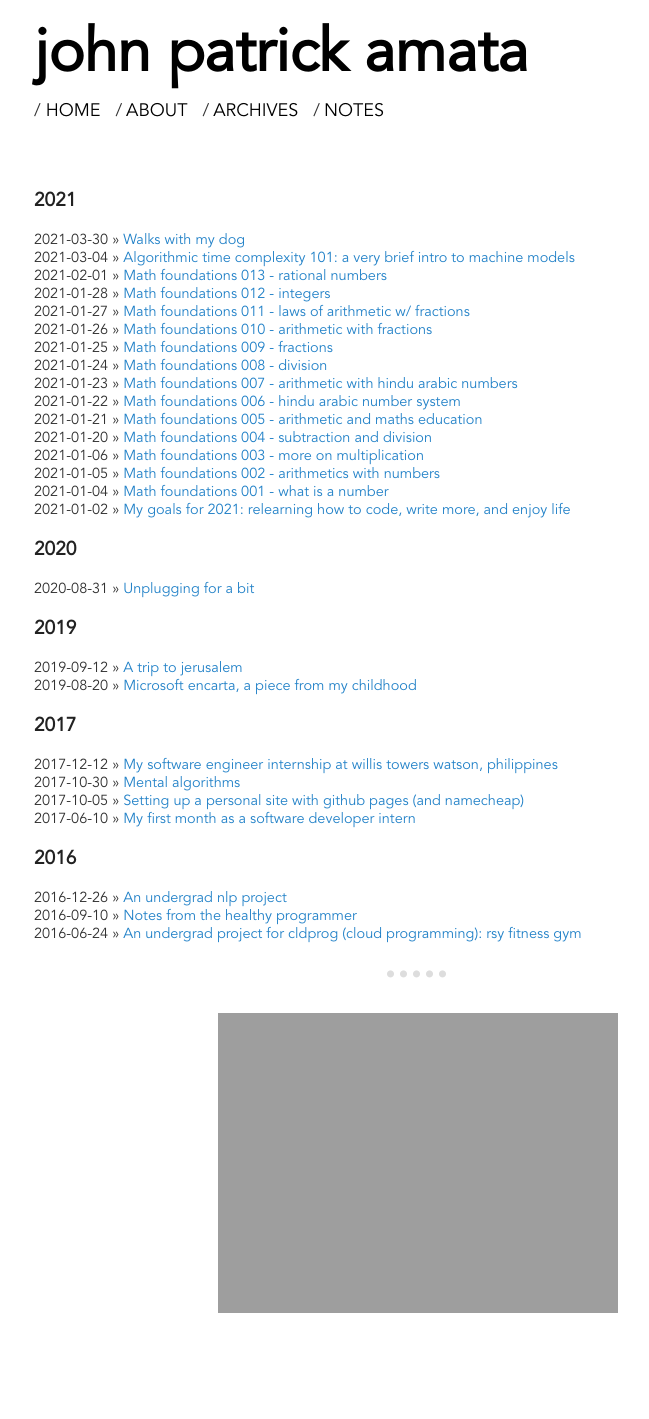
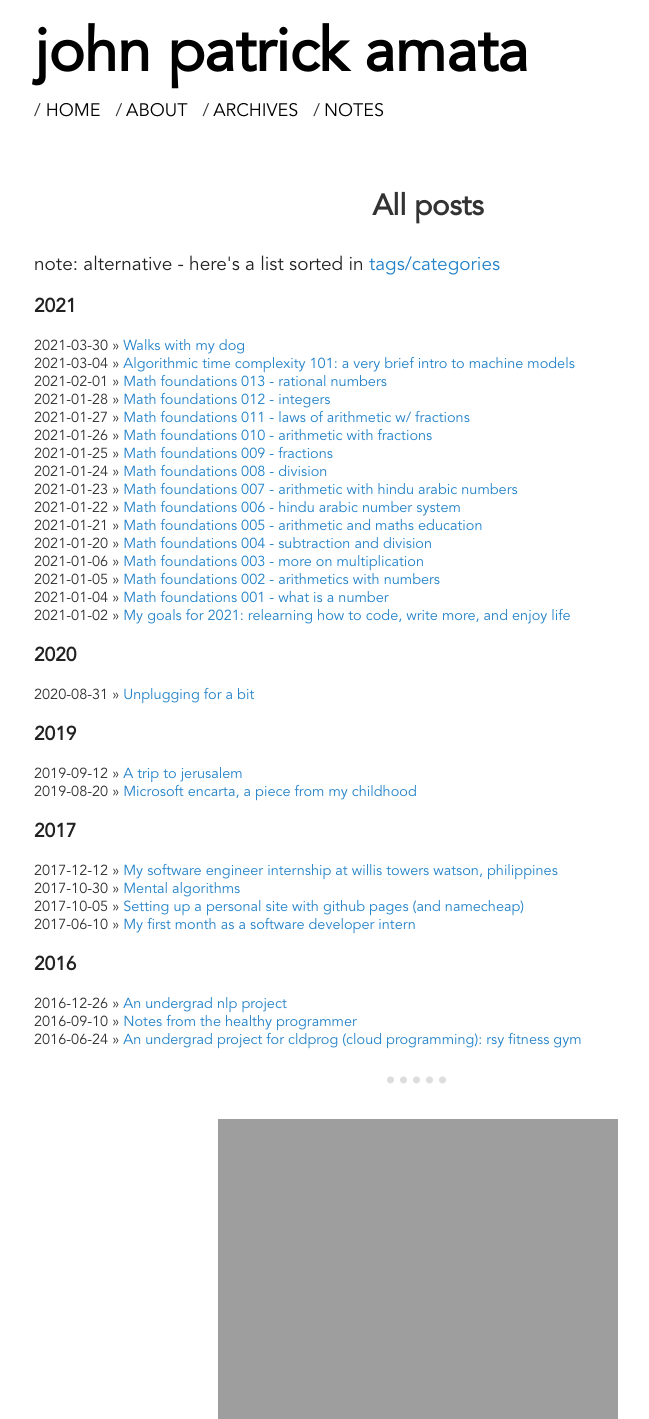
Before and after one commit to jpamata/jpamata.github.io, a Jekyll site: the page built from archives.md, in a window 1280 px wide. Shown: the whole page, without its empty margins (222-871 px from the left). Built offline with Jekyll 4.4.1, drawn with Linux system fonts in a browser that asks for light colours; before the commit the page ends 1313 px from its top, so only the background shows below that.

Commit message:
Update archives.md

```diff
--- a/archives.md
+++ b/archives.md
@@ -3,7 +3,15 @@ layout: default
 title: Archives
 ---
 
+
+
 <div class="listing">
+
+<center>
+<h1>All posts</h1>
+</center>
+
+<p>note: alternative - here's a list sorted in <a href="{{ "/tags" | prepend: site.url }}">tags/categories</a></p>
 
 <ul class="tags-box">
 
```
